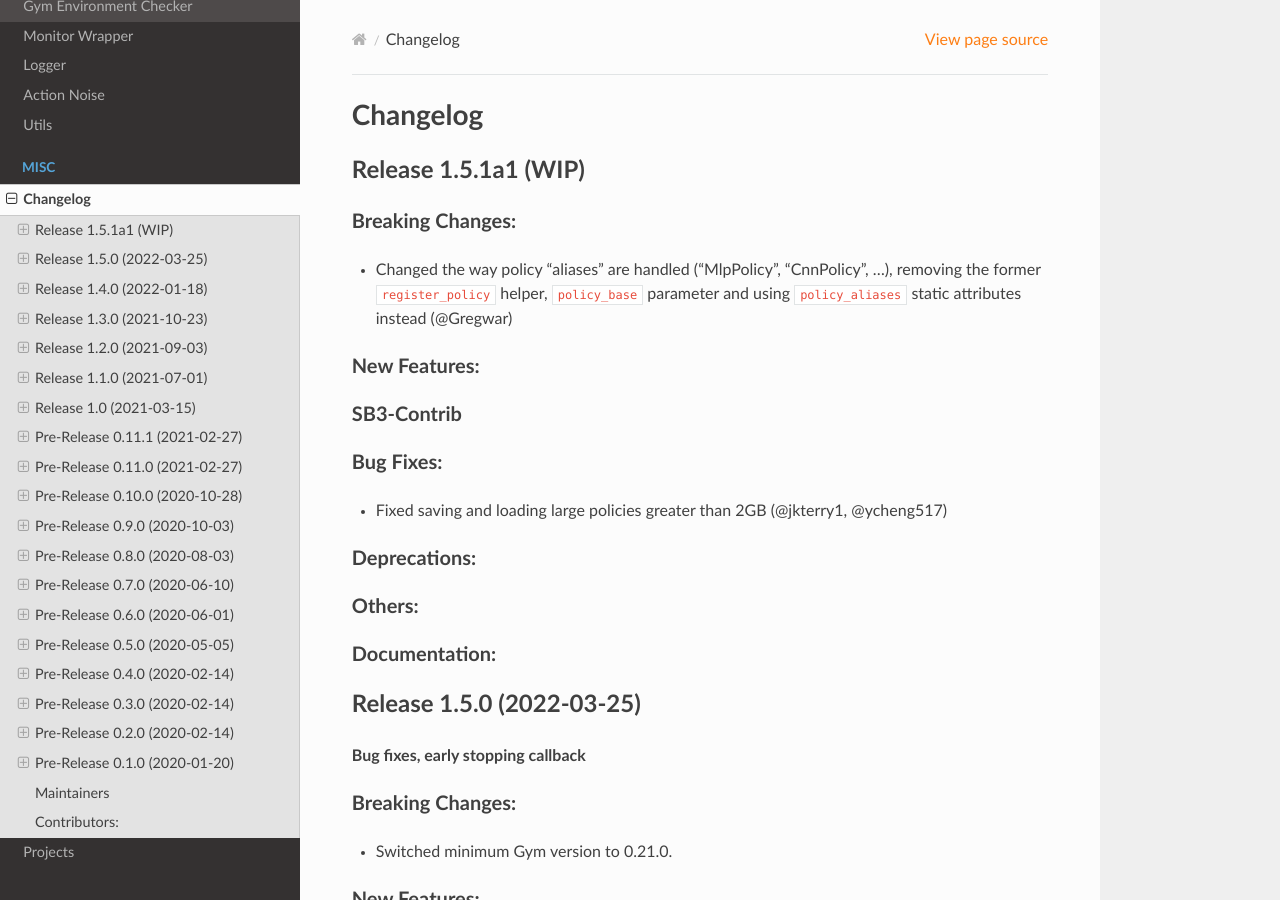
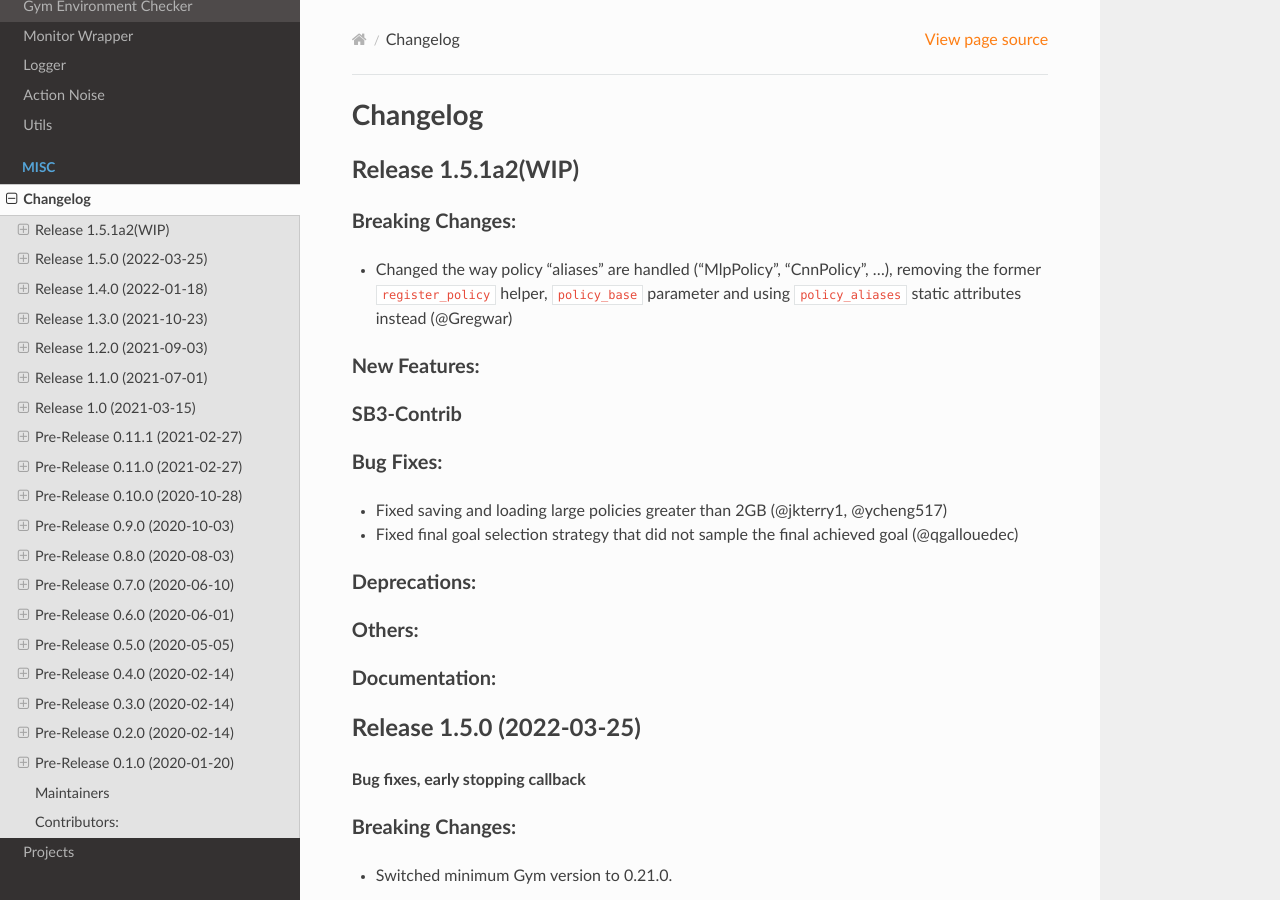
Before and after one commit to DLR-RM/stable-baselines3, a Sphinx documentation site: the page built from docs/misc/changelog.rst, in a window 1280 px wide and 900 px high. Built offline with Sphinx 7.4.7 and the Read the Docs theme 2.0.0, drawn with Linux system fonts in a browser that asks for light colours.

Commit message:
Update changelog

```diff
--- a/docs/misc/changelog.rst
+++ b/docs/misc/changelog.rst
@@ -4,7 +4,7 @@ Changelog
 ==========
 
 
-Release 1.5.1a1 (WIP)
+Release 1.5.1a2(WIP)
 ---------------------------
 
 Breaking Changes:
@@ -21,6 +21,7 @@ SB3-Contrib
 Bug Fixes:
 ^^^^^^^^^^
 - Fixed saving and loading large policies greater than 2GB (@jkterry1, @ycheng517)
+- Fixed final goal selection strategy that did not sample the final achieved goal (@qgallouedec)
 
 Deprecations:
 ^^^^^^^^^^^^^
--- a/stable_baselines3/version.txt
+++ b/stable_baselines3/version.txt
@@ -1 +1 @@
-1.5.1a1
+1.5.1a2
```
